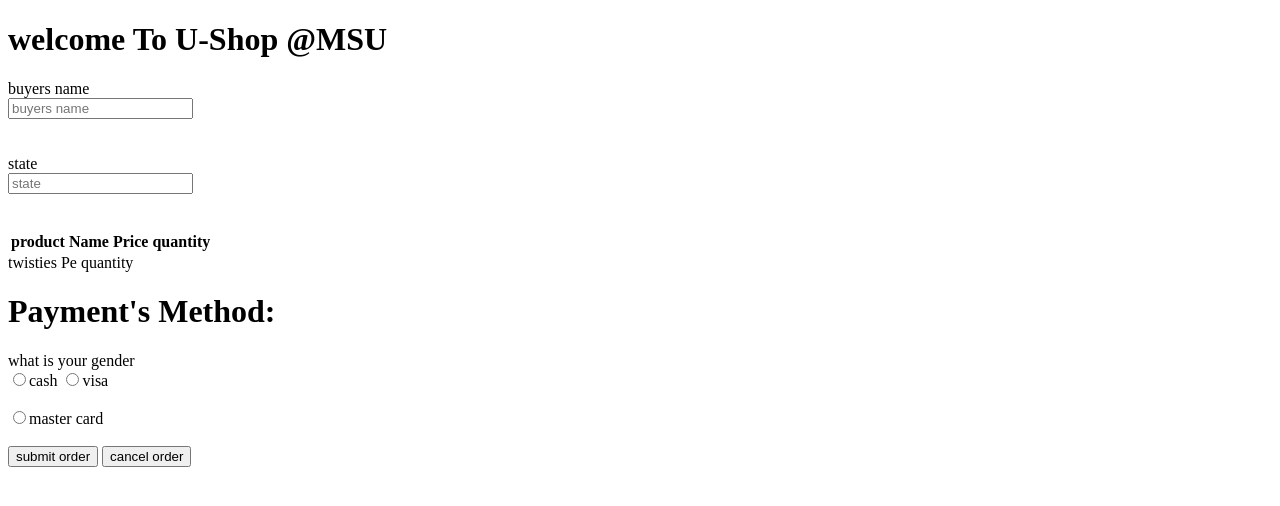
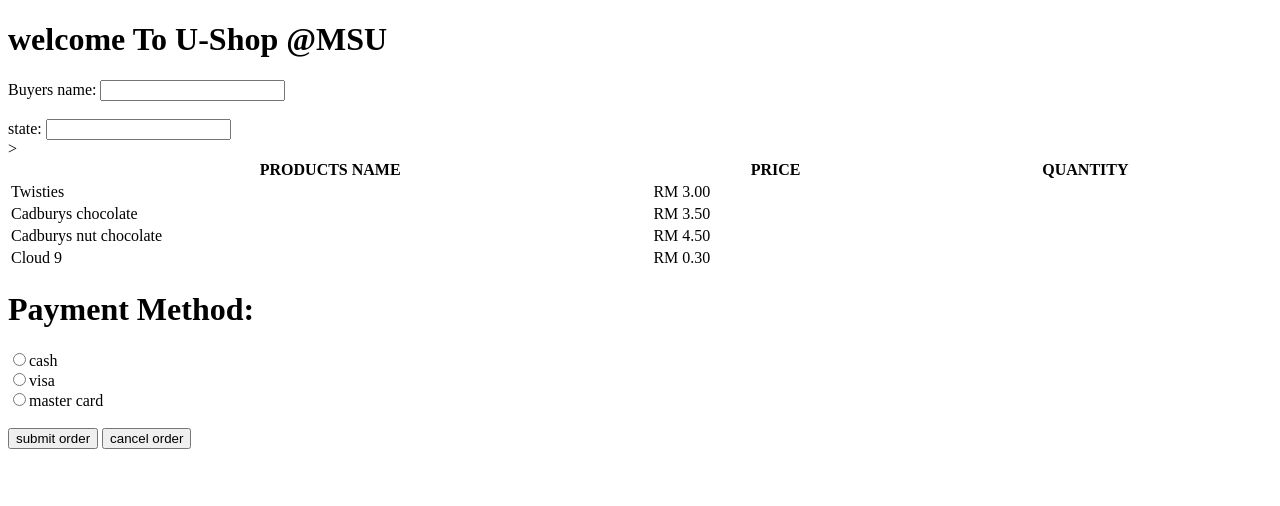
Before and after one commit to P-coder4/web-platform-tdupzm-ushop, a plain HTML site: page index.html in a window 1280 px wide. Drawn offline with Linux system fonts and the light colour scheme.

Commit message:
1 file modified

```diff
--- a/index.html
+++ b/index.html
@@ -7,27 +7,42 @@
   <body>
 
       <h1>welcome To U-Shop @MSU</h1>
-      <label for="name">buyers name</label><br>
-      <input type="text" id="name" placeholder="buyers name" required><br><br><br>
-      <label for="state">state</label><br>
-      <input type="text" id="state" placeholder="state" required><br><br><br>
-<table>
-      <tr>
-
-          <th>product Name</th>
-          <th>Price</th>
-          <th>quantity</th>
-        </tr></table>
-
-        <th>twisties</th>
-          <th>Pe</th>
-          <th>quantity</th>
+      <label for="name">Buyers name:</label>
+      <input type="text" id="name"  required><br><br>
+      <label for="state">state:         </label>
+      <input type="text" id="state"  required><BR>
+      <table  width="100%">
 
 
-      <h1>Payment's Method:</h1>
-      <label for="gender">what is your gender</label><br>
-<input type="radio" name="cash" value="cash">cash
-<input type="radio" name="visa" value="female">visa<br><br>
+            <th>PRODUCTS NAME</th>
+            <th>PRICE</th>
+            <th>QUANTITY</th>
+          </tr>
+          <tr>
+
+            <td>Twisties </td>
+               <td>RM 3.00</td>
+          </tr>
+          <tr>
+
+            <td>Cadburys chocolate </td>
+             <td>RM 3.50</td>
+          </tr>
+          <tr>
+
+            <td>Cadburys nut chocolate </td>
+             <td>RM 4.50</td>
+          </tr>
+          <tr>
+
+            <td>Cloud 9 </td>
+            <td>RM 0.30</td>
+          </tr>>
+        </TABLE>
+      <h1>Payment Method:</h1>
+
+<input type="radio" name="cash" value="cash">cash<BR>
+<input type="radio" name="visa" value="female">visa<br>
 <input type="radio" name="master card" value="master card">master card<br><br>
 <button type="submit order" name="submit order">submit order</button>
   <button type="cancel order" name="cancel order">cancel order</button>
```
